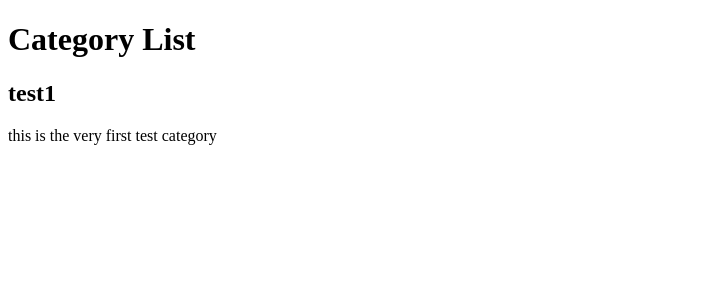
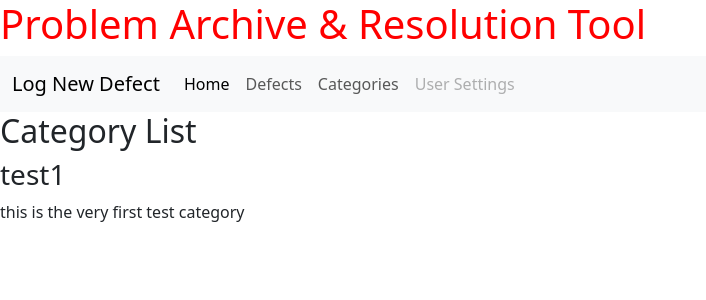
Before and after one commit to bezabu/bb-gp-pp4-part, a Django app: page /defect/category_list/ in a window 1280 px wide. Shown: the top 300 px of the page, without its empty margins (0-706 px from the left). Run offline with Django 4.2, Linux system fonts and the light colour scheme; data comes from the database, SQL or seed files in the repository; some libraries are stand-ins or nearby versions.

Commit message:
Test bootstrap operating and wire up nav links

```diff
--- a/defect/templates/defect/category_list.html
+++ b/defect/templates/defect/category_list.html
@@ -1,15 +1,11 @@
-<!DOCTYPE html>
-<html lang="en">
-<head>
-    <meta charset="UTF-8">
-    <meta name="viewport" content="width=device-width, initial-scale=1.0">
-    <title>Category List</title>
-</head>
-<body>
-    <h1>Category List</h1>
+{% extends "base.html" %}
+{% load static %}
+{% block content %}
+
+    <h2>Category List</h2>
         {% for category in object_list %}
-    <h2>{{category.name}}</h2>
+    <h3>{{category.name}}</h3>
     <p>{{category.description}}</p>
     {% endfor %}
-</body>
-</html>
+
+{% endblock %}
--- a/defect/templates/defect/defect_list.html
+++ b/defect/templates/defect/defect_list.html
@@ -2,9 +2,9 @@
 {% load static %}
 {% block content %}
 
-    <h1>Defect List</h1>
+    <h2>Defect List</h2>
         {% for defect in object_list %}
-    <h2>{{defect.title}}</h2>
+    <h3>{{defect.title}}</h3>
     <p>Reporter: {{defect.reporter}}</p>
     {% endfor %}
 
--- a/templates/base.html
+++ b/templates/base.html
@@ -6,19 +6,45 @@
 <head>
     <meta charset="UTF-8">
     <meta name="viewport" content="width=device-width, initial-scale=1.0">
-    <title>Problem Archive & Resolution Tool</title>
+    <title>PART - Problem Archive & Resolution Tool</title>
     <!-- Bootstrap CSS -->
     <link href="https://cdn.jsdelivr.net/npm/bootstrap@5.3.3/dist/css/bootstrap.min.css" rel="stylesheet" integrity="sha384-QWTKZyjpPEjISv5WaRU9OFeRpok6YctnYmDr5pNlyT2bRjXh0JMhjY6hW+ALEwIH" crossorigin="anonymous">
     <link rel="stylesheet" href="{% static 'css/style.css' %}">
 </head>
 <body>
-    <header><h1>PART</h1></header>
-    <nav></nav>
+    <header>
+        <h1>Problem Archive & Resolution Tool</h1>
+    </header>
+    <nav class="navbar navbar-expand-lg bg-body-tertiary">
+        <div class="container-fluid">
+          <a class="navbar-brand" href="#">Log New Defect</a>
+          <button class="navbar-toggler" type="button" data-bs-toggle="collapse" data-bs-target="#navbarNav" aria-controls="navbarNav" aria-expanded="false" aria-label="Toggle navigation">
+            <span class="navbar-toggler-icon"></span>
+          </button>
+          <div class="collapse navbar-collapse" id="navbarNav">
+            <ul class="navbar-nav">
+              <li class="nav-item">
+                <a class="nav-link active" aria-current="page" href="#">Home</a>
+              </li>
+              <li class="nav-item">
+                <a class="nav-link" href="{% url 'def_list' %}">Defects</a>
+              </li>
+              <li class="nav-item">
+                <a class="nav-link" href="{% url 'cat_list' %}">Categories</a>
+              </li>
+              <li class="nav-item">
+                <a class="nav-link disabled" aria-disabled="true">User Settings</a>
+              </li>
+            </ul>
+          </div>
+        </div>
+      </nav>
     <main>
         {% block content %}
         <!-- Content Goes here -->
         {% endblock content %}
     </main>
+    <script src="https://cdn.jsdelivr.net/npm/bootstrap@5.3.3/dist/js/bootstrap.bundle.min.js" integrity="sha384-YvpcrYf0tY3lHB60NNkmXc5s9fDVZLESaAA55NDzOxhy9GkcIdslK1eN7N6jIeHz" crossorigin="anonymous"></script>
     <script src="https://kit.fontawesome.com/0bb0b47388.js" crossorigin="anonymous"></script>
 </body>
 </html>
```
